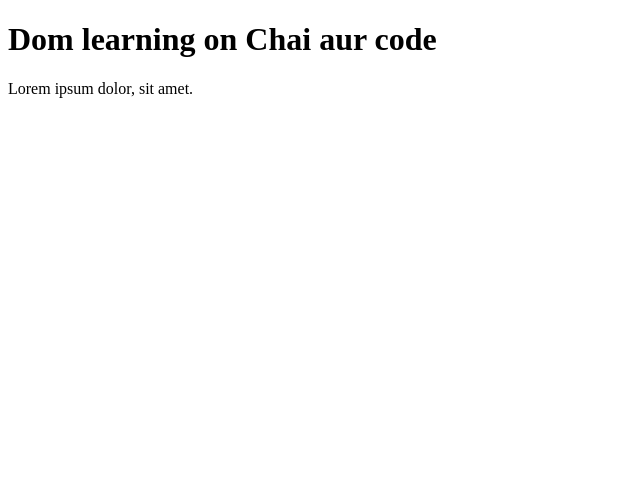
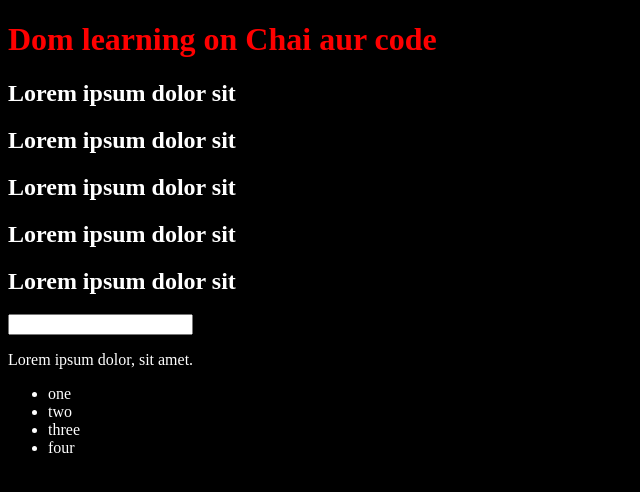
Before and after one commit to Mathpatibaswaraj1993/Javscript_Hindi, a plain HTML site: page Dom.html in a window 1280 px wide. Shown: the whole page, without its empty margins (0-640 px from the left). Drawn offline with Linux system fonts and the light colour scheme.

Commit message:
dom files

```diff
--- a/Dom.html
+++ b/Dom.html
@@ -4,11 +4,36 @@
     <meta charset="UTF-8">
     <meta name="viewport" content="width=device-width, initial-scale=1.0">
     <title>Document</title>
+   <style>
+        body{
+            background-color: black;
+            color: white;
+        }
+        .heading{
+            color: red;
+        }
+    </style>
+
+
 </head>
-<body>
-    <div class="bg-black">
-         <h1 class="heading">Dom learning on Chai aur code</h1>
+<body class="bg-black">
+    <div>
+         <h1 class="heading" id="title">Dom learning on Chai aur code</h1>
+         <h2>Lorem ipsum dolor sit</h2>
+         <h2>Lorem ipsum dolor sit</h2>
+         <h2>Lorem ipsum dolor sit</h2>
+         <h2>Lorem ipsum dolor sit</h2>
+         <h2>Lorem ipsum dolor sit</h2>
+         <input type="password" id="">
          <p>Lorem ipsum dolor, sit amet.</p>
+
+        <ul>
+            <li class="list">one</li>
+            <li class="list">two</li >
+            <li class="list">three</li >
+            <li class="list">four</li>
+        </ul>
+
     </div>
 
 </body>
```
Also changed, not shown: Dom2.html (added, +49 -0 lines), Dom3.html (added, +24 -0 lines).
